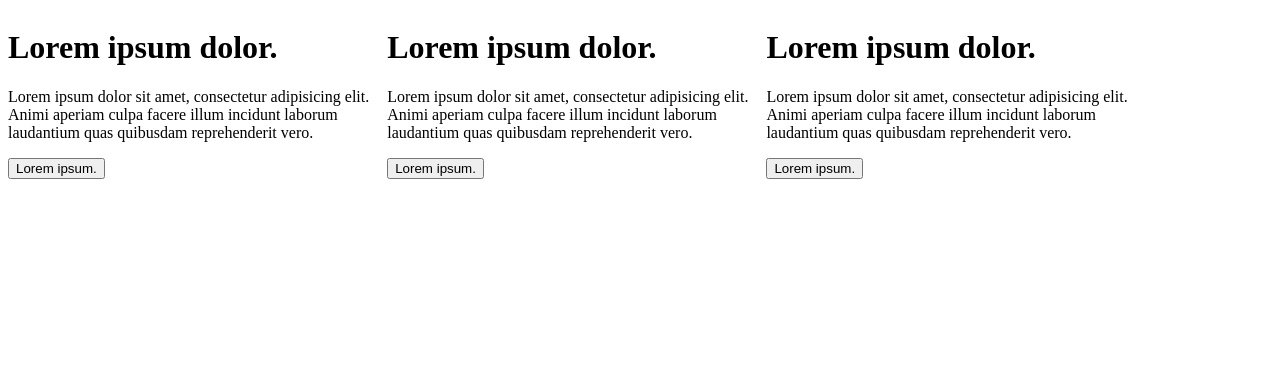
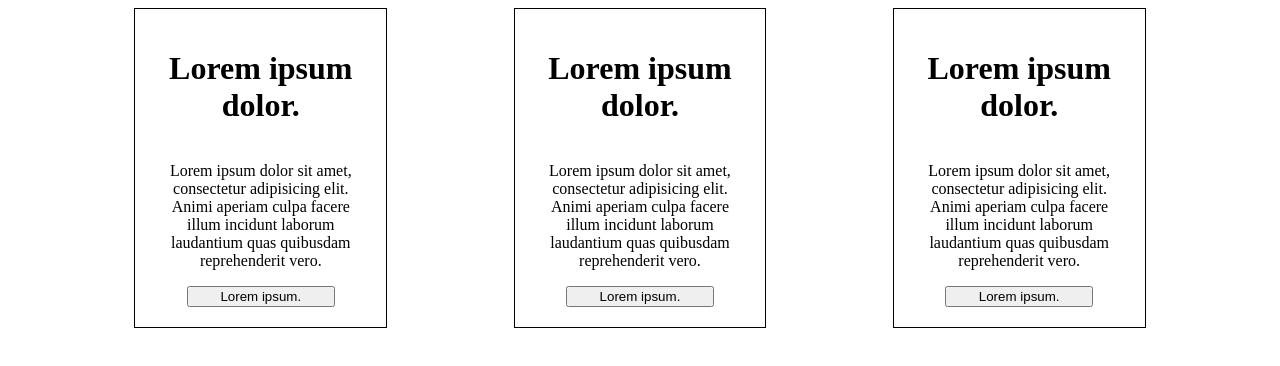
Before and after one commit to dzhuraa/hw-htmlcss-2022-okten, a plain HTML site: page hw2/2-part/index.html in a window 1280 px wide. Drawn offline with Linux system fonts and the light colour scheme.

Commit message:
edited sections + added styles (finished second part)

```diff
--- a/hw2/2-part/index.html
+++ b/hw2/2-part/index.html
@@ -7,28 +7,7 @@
 </head>
 <body>
   <div class="main-section">
-    <div>
-      <h1>
-        Lorem ipsum dolor.
-      </h1>
-      <p>
-        Lorem ipsum dolor sit amet, consectetur adipisicing elit. Animi aperiam culpa facere illum incidunt laborum laudantium quas quibusdam reprehenderit vero.
-      </p>
-      <button>
-        Lorem ipsum.
-      </button>
-    </div>
-    <div>
-      <h1>
-        Lorem ipsum dolor.
-      </h1>
-      <p>
-        Lorem ipsum dolor sit amet, consectetur adipisicing elit. Animi aperiam culpa facere illum incidunt laborum laudantium quas quibusdam reprehenderit vero.
-      </p>
-      <button>
-        Lorem ipsum.
-      </button>
-    </div>
+    <div class="secondary-section">
       <div>
         <h1>
           Lorem ipsum dolor.
@@ -41,5 +20,32 @@
         </button>
       </div>
     </div>
+    <div class="secondary-section">
+      <div>
+        <h1>
+          Lorem ipsum dolor.
+        </h1>
+        <p>
+          Lorem ipsum dolor sit amet, consectetur adipisicing elit. Animi aperiam culpa facere illum incidunt laborum laudantium quas quibusdam reprehenderit vero.
+        </p>
+        <button>
+          Lorem ipsum.
+        </button>
+      </div>
+    </div>
+    <div class="secondary-section">
+      <div>
+        <h1>
+          Lorem ipsum dolor.
+        </h1>
+        <p>
+          Lorem ipsum dolor sit amet, consectetur adipisicing elit. Animi aperiam culpa facere illum incidunt laborum laudantium quas quibusdam reprehenderit vero.
+        </p>
+        <button>
+          Lorem ipsum.
+        </button>
+      </div>
+    </div>
+  </div>
 </body>
 </html>
--- a/hw2/2-part/main.css
+++ b/hw2/2-part/main.css
@@ -1,8 +1,20 @@
 .main-section{
     display: flex;
     align-items: center;
+    justify-content: space-evenly;
 }
-.main-section div{
-    width: 30%;
-    height: 350px;
+.secondary-section{
+    width: 20%;
 }
+.secondary-section div{
+    box-sizing: border-box;
+    padding: 20px;
+    display: flex;
+    flex-direction: column;
+    border: 1px solid black;
+    align-items: center;
+    text-align: center;
+}
+.main-section div button{
+    width: 70%;
+}
```
Lines whose indentation alone changed are shown as unchanged.
